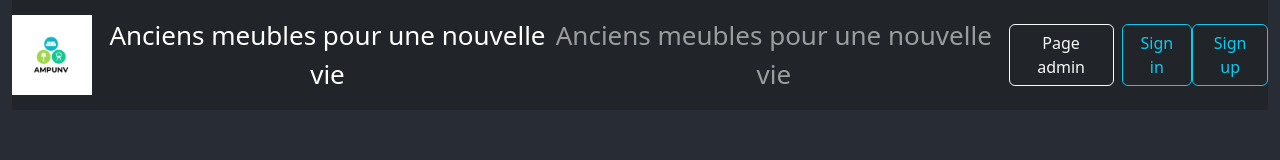
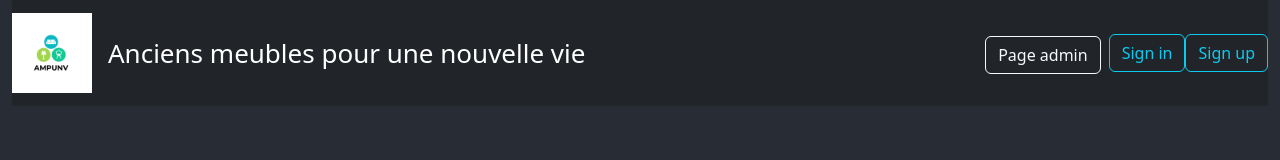
Before and after one commit to julie17-d/projet-collectif---front-fraises, a React (Create React App) app in the folder mon-app/: page / in a window 1280 px wide. Shown: the top 160 px of the page. Built offline with nearby package versions, Linux system fonts and the light colour scheme; no server answers.

Commit message:
fix: double link in navbar

```diff
--- a/mon-app/src/components/Navbar.jsx
+++ b/mon-app/src/components/Navbar.jsx
@@ -30,7 +30,6 @@ function Header() {
         <Navbar.Toggle aria-controls="responsive-navbar-nav" />
         <Navbar.Collapse id="responsive-navbar-nav">
           <Nav className="me-auto">
-            <Nav.Link>Anciens meubles pour une nouvelle vie</Nav.Link>
           </Nav>
           <Nav>
             <Nav.Link href="/admin">
```
